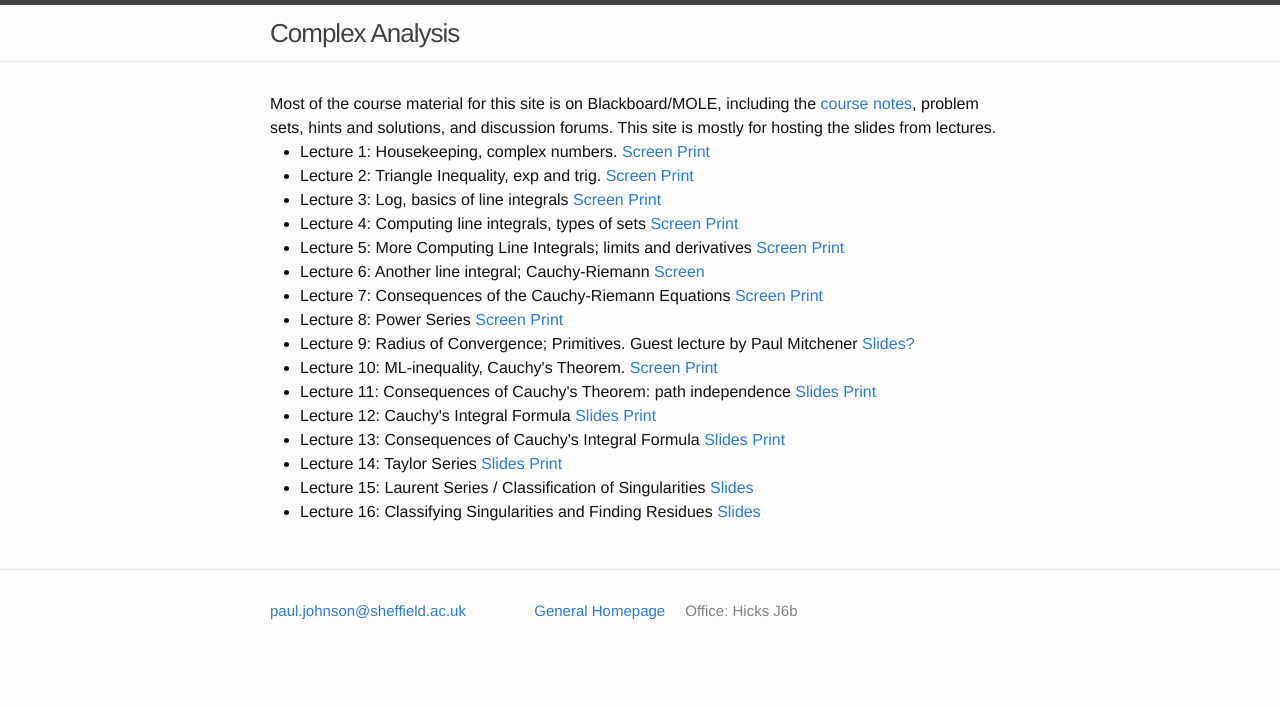
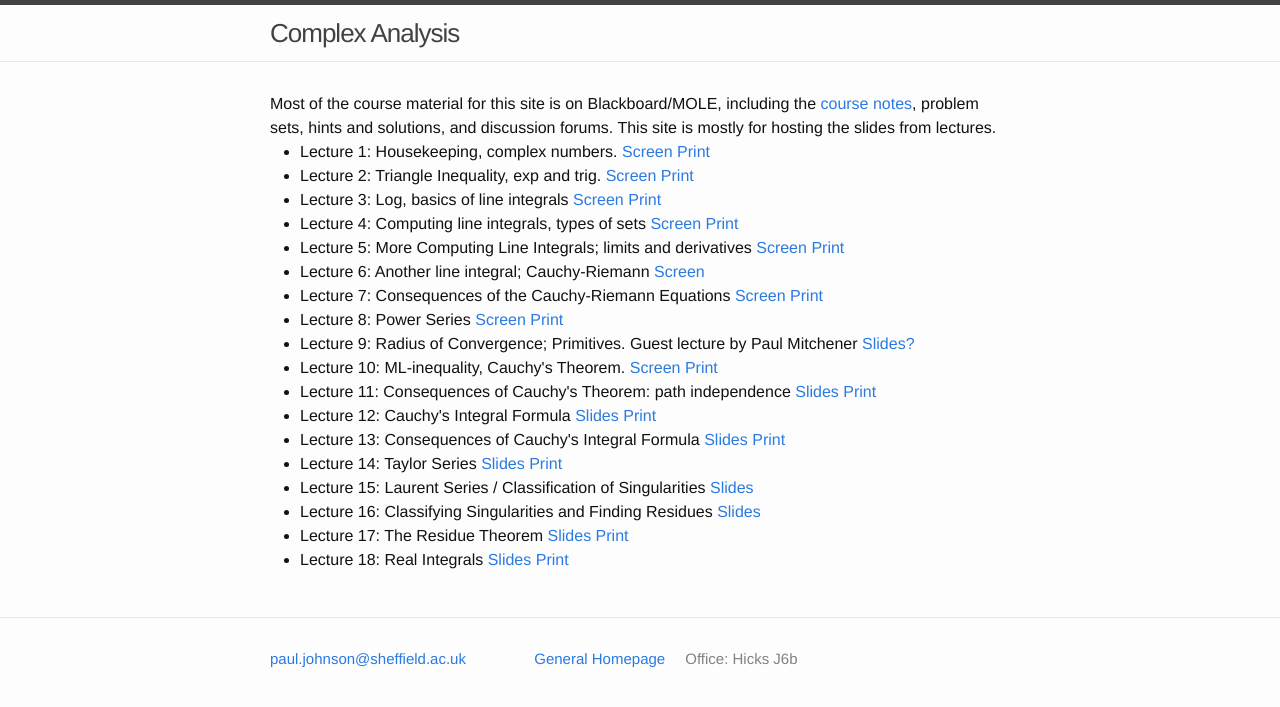
Before and after one commit to ptwiddle/MAS332-Complex-Analysis, a Jekyll site: the page built from index.html, in a window 1280 px wide. Shown: the top 707 px of the page. Built offline with Jekyll 4.4.1, drawn with Linux system fonts in a browser that asks for light colours.

Commit message:
Week 9 slides

```diff
--- a/index.html
+++ b/index.html
@@ -22,7 +22,10 @@ layout: default
     <li>Lecture 13: Consequences of Cauchy's Integral Formula <a href="./Slides/CIFConsequences.pdf">Slides </a> <a href="./Slides/CIFConsequencesPrint.pdf"> Print </a></li>
     <li>Lecture 14: Taylor Series <a href="./Slides/TaylorSeries.pdf">Slides </a> <a href="./Slides/TaylorSeriesPrint.pdf"> Print </a></li>
  <li>Lecture 15: Laurent Series / Classification of Singularities <a href="./Slides/LaurentSeries.pdf">Slides </a> </li>
- <li>Lecture 16: Classifying Singularities and Finding Residues <a href="./Slides/ClassificationAndResidues.pdf">Slides</a> </li>
+ <li>Lecture 16: Classifying Singularities and Finding Residues <a href="./Slides/ClassificationAndResidues.pdf">Slides </a> </li>
+    <li>Lecture 17: The Residue Theorem <a href="./Slides/ResidueTheorem.pdf"> Slides</a> <a href="./Slides/print_ResidueTheoremNoFluff.pdf">Print</a>  </li>
+    <li>Lecture 18: Real Integrals <a href="./Slides/RealIntegrals.pdf"> Slides</a> <a href="./Slides/print_RealIntegralsNoFluff.pdf">Print</a></li>
+
 
   </ul>
 
```
Also changed, not shown: 10 other files.
